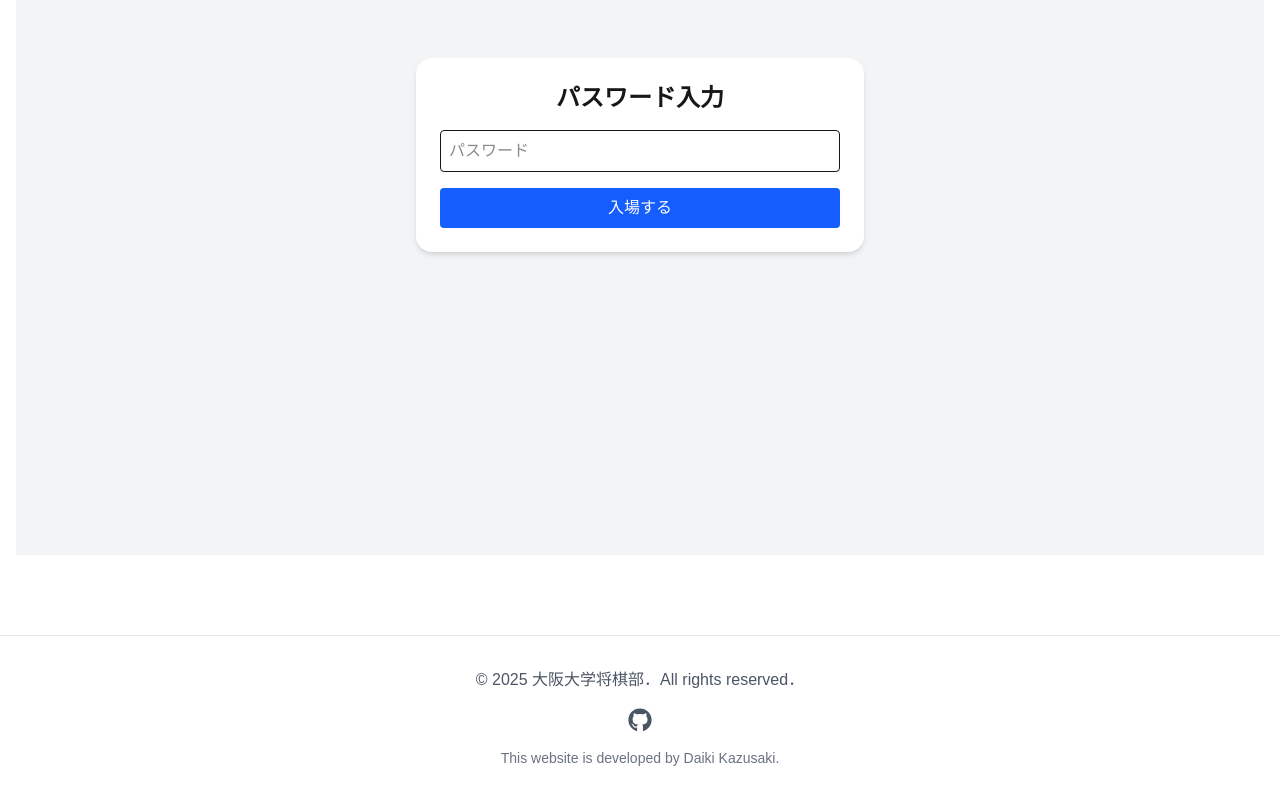
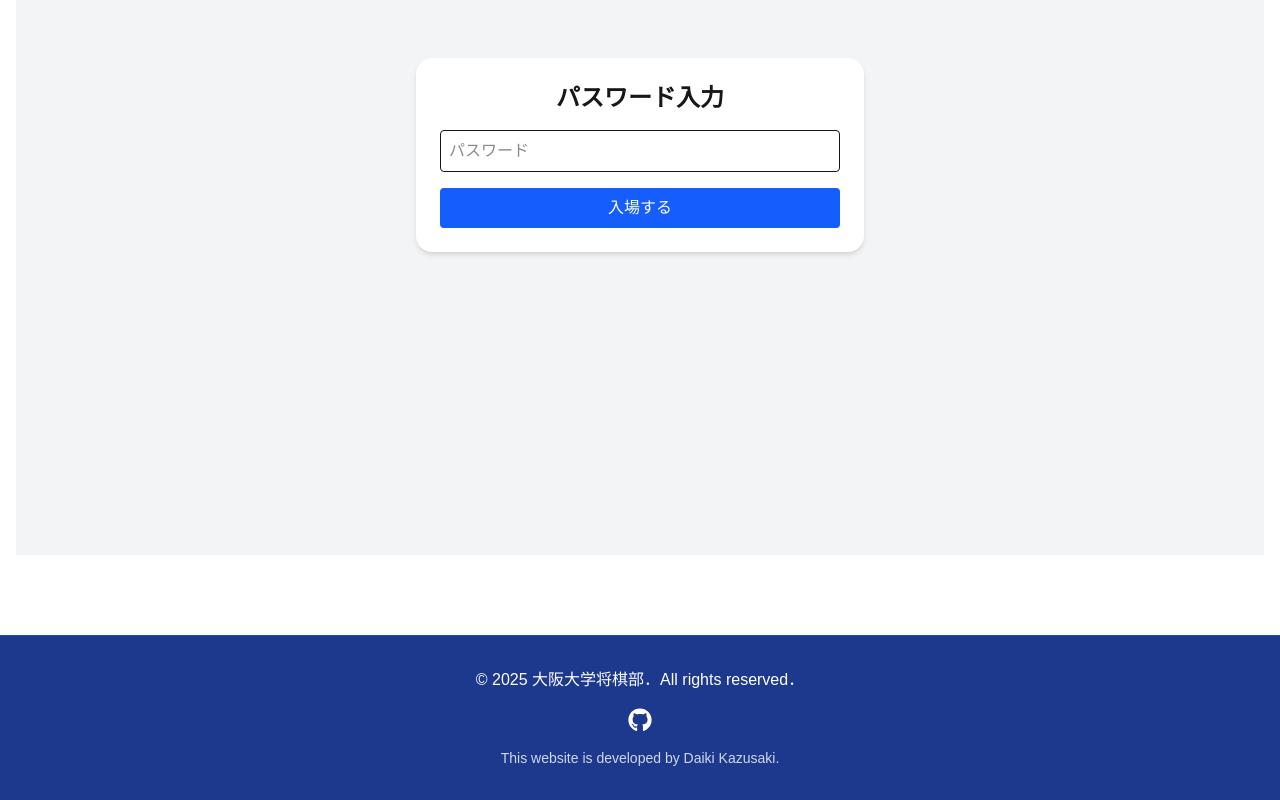
Before and after one commit to DaikiKazusaki/database, a Next.js app: page / in a window 1280 px wide. Shown: the part 317-1117 px from the top of the page. Built offline with nearby package versions, Linux system fonts and the light colour scheme.

Commit message:
change the color of the footer

```diff
--- /dev/null
+++ b/app/api/search-games.ts
@@ -0,0 +1,13 @@
+TypeError: onSearch is not a function
+    at handleSubmit (http://localhost:3000/_next/static/chunks/app_search_page_tsx_86c0dbca._.js?id=%255Bproject%255D%252Fapp%252Fsearch%252Fpage.tsx+%255Bapp-client%255D+%2528ecmascript%2529:22:9)
+    at executeDispatch (http://localhost:3000/_next/static/chunks/node_modules_next_dist_compiled_2ce9398a._.js:10906:13)
+    at runWithFiberInDEV (http://localhost:3000/_next/static/chunks/node_modules_next_dist_compiled_2ce9398a._.js:3073:74)
+    at processDispatchQueue (http://localhost:3000/_next/static/chunks/node_modules_next_dist_compiled_2ce9398a._.js:10932:41)
+    at http://localhost:3000/_next/static/chunks/node_modules_next_dist_compiled_2ce9398a._.js:11223:13
+    at batchedUpdates$1 (http://localhost:3000/_next/static/chunks/node_modules_next_dist_compiled_2ce9398a._.js:4384:44)
+    at dispatchEventForPluginEventSystem (http://localhost:3000/_next/static/chunks/node_modules_next_dist_compiled_2ce9398a._.js:11008:9)
+    at dispatchEvent (http://localhost:3000/_next/static/chunks/node_modules_next_dist_compiled_2ce9398a._.js:13121:37)
+    at dispatchDiscreteEvent (http://localhost:3000/_next/static/chunks/node_modules_next_dist_compiled_2ce9398a._.js:13103:64)
+    at form (<anonymous>)
+    at SearchForm (http://localhost:3000/_next/static/chunks/app_search_page_tsx_86c0dbca._.js?id=%255Bproject%255D%252Fapp%252Fsearch%252Fpage.tsx+%255Bapp-client%255D+%2528ecmascript%2529:28:214)
+    at ClientPageRoot (http://localhost:3000/_next/static/chunks/node_modules_next_dist_1a6ee436._.js:2061:50)
--- a/app/components/footer.tsx
+++ b/app/components/footer.tsx
@@ -3,7 +3,7 @@ import { FaGithub } from "react-icons/fa6";
 
 export default function Footer() {
   return (
-    <footer className="w-full border-t border-gray-200 dark:border-gray-700 mt-16 py-8 px-6 flex flex-col items-center justify-center text-sm text-gray-600 dark:text-gray-400 bg-white dark:bg-gray-900 space-y-4">
+    <footer className="w-full border-t border-blue-700 mt-16 py-8 px-6 flex flex-col items-center justify-center text-sm text-white bg-blue-900 space-y-4">
 
       {/* 著作権表示 */}
       <p className="text-center text-base font-medium">
@@ -14,7 +14,7 @@ export default function Footer() {
       <div className="flex space-x-4">
         <Link
           href="https://github.com/DaikiKazusaki/database"
-          className="text-gray-600 dark:text-gray-400 hover:text-black dark:hover:text-white transition-colors duration-200"
+          className="text-white hover:text-blue-300 transition-colors duration-200"
           aria-label="GitHub Repository"
         >
           <FaGithub size={24} />
@@ -22,7 +22,7 @@ export default function Footer() {
       </div>
 
       {/* 開発者クレジット */}
-      <p className=" text-gray-500 dark:text-gray-500 text-center">
+      <p className="text-white text-center opacity-80">
         This website is developed by Daiki Kazusaki.
       </p>
     </footer>
```
